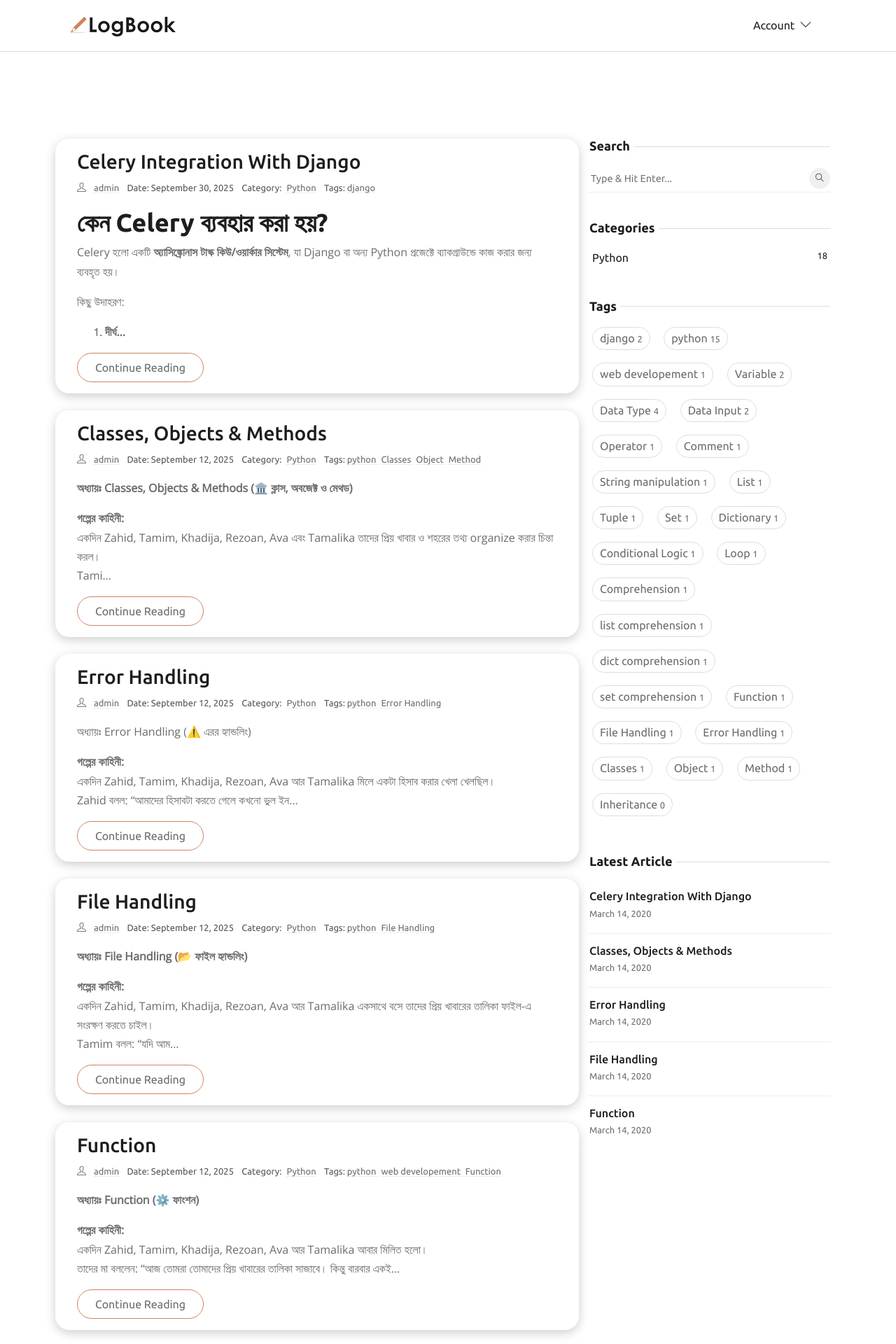
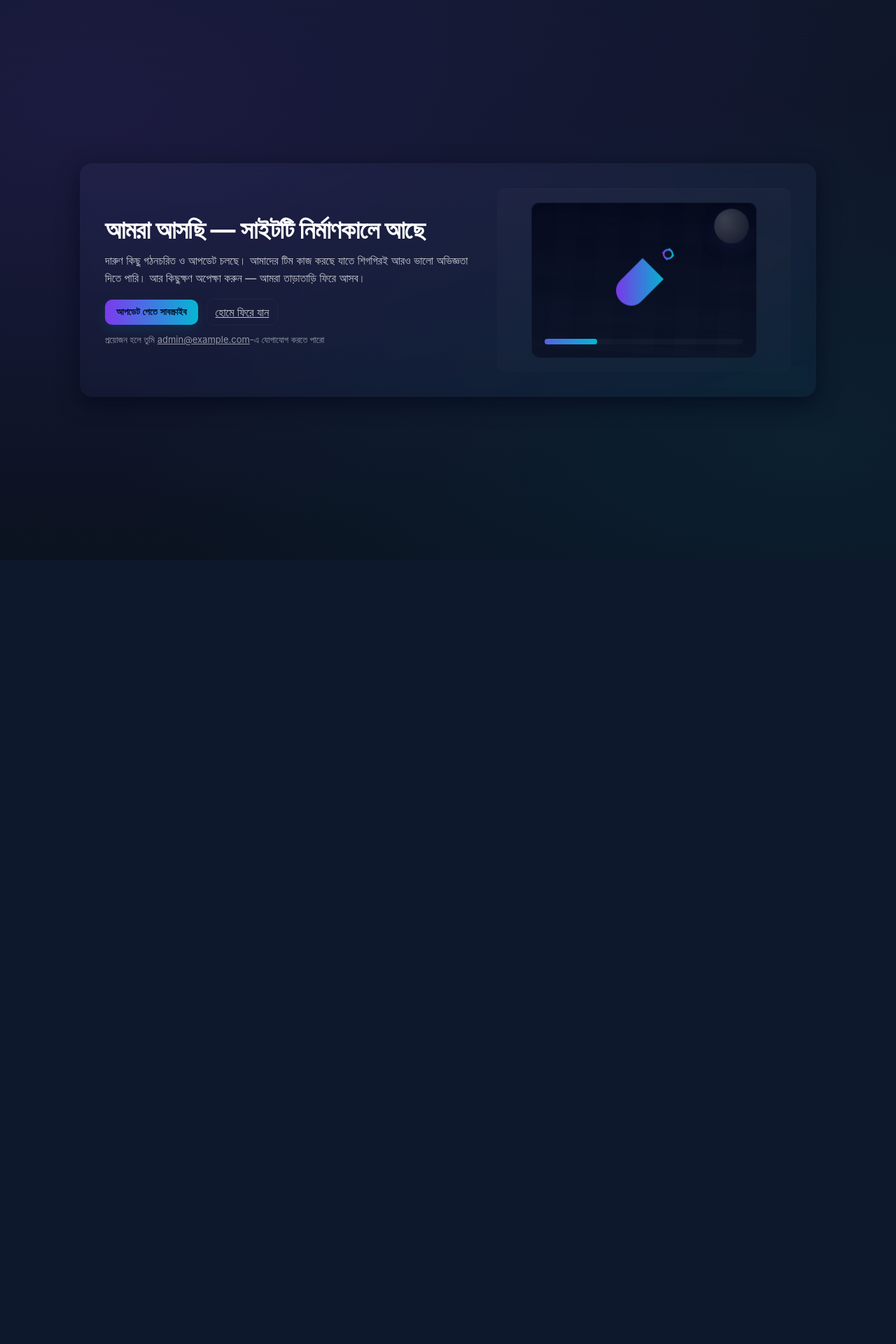
Before and after one commit to zahidhasanmilu/Blog_System---VAID-TECH, a Django app: page / in a window 1280 px wide. Shown: the top 1920 px of the page at 70% size. After the commit the page ends 531 px from the top, so only its background shows below. Run offline with Django 5.2, Linux system fonts and the light colour scheme; data comes from the database, SQL or seed files in the repository; both versions use the stored data as it was after the commit; parts of the project's set-up code (start-up, migrations or seed data) failed here and were passed over; some libraries are stand-ins or nearby versions.

Commit message:
underconstruction site

```diff
--- a/Blog_System/settings.py
+++ b/Blog_System/settings.py
@@ -73,6 +73,9 @@ MIDDLEWARE = [
     'django.contrib.auth.middleware.AuthenticationMiddleware',
     'django.contrib.messages.middleware.MessageMiddleware',
     'django.middleware.clickjacking.XFrameOptionsMiddleware',
+
+    'app_home.middlewares.UnderConstructionMiddleware',  # Custom middleware
+
 ]
 
 ROOT_URLCONF = 'Blog_System.urls'
--- /dev/null
+++ b/app_home/middlewares.py
@@ -0,0 +1,19 @@
+from django.shortcuts import get_object_or_404, redirect,render
+
+
+class UnderConstructionMiddleware:
+    def __init__(self, get_response):
+        self.get_response = get_response
+        # One-time configuration and initialization.
+
+    def __call__(self, request):
+        # Code to be executed for each request before
+        # the view (and later middleware) are called.
+
+        # response = self.get_response(request)
+        response = render(request, 'underConstruction.html')
+
+        # Code to be executed for each request/response after
+        # the view is called.
+
+        return response
--- a/templates/base/sideber.html
+++ b/templates/base/sideber.html
@@ -61,7 +61,7 @@
                         <img loading="lazy" class="mr-3" src="{% static 'images/post/post-2.jpg' %}">
                      </a> -->
          <div class="media-body">
-            <h5 class="h6 mb-0"><a href="">{{blog.title}}</a>
+            <h5 class="h6 mb-0"><a href="{{ blog.get_absolute_url }}">{{blog.title}}</a>
             </h5>
             <small>March 14, 2020</small>
          </div>
--- /dev/null
+++ b/templates/underConstruction.html
@@ -0,0 +1,218 @@
+<!doctype html>
+<html lang="bn">
+<head>
+  <meta charset="utf-8" />
+  <meta name="viewport" content="width=device-width, initial-scale=1" />
+  <title>Site Under Construction</title>
+  <style>
+    :root{
+      --bg1: #0f172a; /* dark navy */
+      --bg2: #0b1220; /* deeper */
+      --accent1: #7c3aed; /* purple */
+      --accent2: #06b6d4; /* cyan */
+      --muted: rgba(255,255,255,0.75);
+      --glass: rgba(255,255,255,0.04);
+    }
+    html,body{height:100%;}
+    body{
+      margin:0;
+      font-family: Inter, ui-sans-serif, system-ui, -apple-system, 'Segoe UI', Roboto, 'Helvetica Neue', Arial;
+      background: radial-gradient(1200px 600px at 10% 20%, rgba(124,58,237,0.12), transparent),
+                  radial-gradient(1000px 500px at 90% 80%, rgba(6,182,212,0.08), transparent),
+                  linear-gradient(180deg,var(--bg1), var(--bg2));
+      color: white;
+      -webkit-font-smoothing:antialiased;
+      display:flex;
+      align-items:center;
+      justify-content:center;
+      padding:24px;
+      box-sizing:border-box;
+    }
+
+    .card{
+      width:100%;
+      max-width:980px;
+      background: linear-gradient(180deg, rgba(255,255,255,0.03), rgba(255,255,255,0.02));
+      border-radius:18px;
+      padding:36px;
+      box-shadow: 0 10px 30px rgba(2,6,23,0.6);
+      backdrop-filter: blur(6px) saturate(120%);
+      display:grid;
+      grid-template-columns: 1fr 420px;
+      gap:28px;
+      align-items:center;
+    }
+
+    .left h1{
+      margin:0 0 10px 0;
+      font-size:36px;
+      letter-spacing: -0.02em;
+    }
+    .left p{
+      margin:0 0 18px 0;
+      color:var(--muted);
+      line-height:1.55;
+    }
+
+    .actions{
+      display:flex;
+      gap:12px;
+      align-items:center;
+      flex-wrap:wrap;
+    }
+    .btn{
+      padding:10px 16px;
+      border-radius:10px;
+      font-weight:600;
+      cursor:pointer;
+      border: none;
+      background: linear-gradient(90deg,var(--accent1), var(--accent2));
+      color: #021026;
+      box-shadow: 0 8px 18px rgba(6,182,212,0.12);
+    }
+    .link-ghost{
+      background:transparent;
+      color:var(--muted);
+      border-radius:10px;
+      padding:8px 12px;
+      border:1px solid rgba(255,255,255,0.04);
+    }
+
+    /* Animated device / gears */
+    .scene{
+      display:flex;
+      align-items:center;
+      justify-content:center;
+      padding:20px;
+      border-radius:12px;
+      background: linear-gradient(180deg, rgba(255,255,255,0.02), rgba(255,255,255,0.01));
+      box-shadow: inset 0 1px 0 rgba(255,255,255,0.02);
+    }
+
+    .device{
+      width:320px;
+      height:220px;
+      border-radius:12px;
+      position:relative;
+      overflow:hidden;
+      background: linear-gradient(180deg, rgba(2,6,23,0.85), rgba(8,12,30,0.65));
+      border: 1px solid rgba(255,255,255,0.04);
+      display:flex;
+      align-items:center;
+      justify-content:center;
+    }
+
+    /* floating grid */
+    .grid{
+      position:absolute;
+      inset:0;
+      background-image: linear-gradient(transparent 50%, rgba(255,255,255,0.02) 50%), linear-gradient(90deg, transparent 50%, rgba(255,255,255,0.02) 50%);
+      background-size: 60px 60px, 60px 60px;
+      opacity:0.6;
+      transform-origin:center;
+      animation: floatGrid 10s linear infinite;
+      mix-blend-mode:overlay;
+      pointer-events:none;
+    }
+    @keyframes floatGrid{
+      0%{transform: rotate(0deg) translateY(0px)}
+      50%{transform: rotate(6deg) translateY(-8px)}
+      100%{transform: rotate(0deg) translateY(0px)}
+    }
+
+    .lamp{
+      position:absolute;
+      top:10px;
+      right:12px;
+      width:46px;height:46px;
+      border-radius:50%;
+      background: radial-gradient(circle at 30% 30%, rgba(255,255,255,0.22), rgba(255,255,255,0.04));
+      box-shadow: 0 8px 30px rgba(124,58,237,0.08);
+      animation: pulse 2.8s infinite;
+    }
+    @keyframes pulse{0%{transform:scale(1)}50%{transform:scale(1.08)}100%{transform:scale(1)}}
+
+    .icon-wrap{
+      width:160px;height:120px;display:flex;align-items:center;justify-content:center;z-index:2;
+      transform-origin:center;
+      animation: bob 4s ease-in-out infinite;
+    }
+    @keyframes bob{0%{transform:translateY(0)}50%{transform:translateY(-9px)}100%{transform:translateY(0)}}
+
+    .progress{
+      position:absolute;left:18px;bottom:18px;right:18px;height:8px;border-radius:999px;background:rgba(255,255,255,0.03);overflow:hidden;
+    }
+    .progress > span{
+      display:block;height:100%;width:40%;background:linear-gradient(90deg,var(--accent1),var(--accent2));
+      border-radius:999px;animation: slide 3.2s cubic-bezier(.2,.8,.2,1) infinite;
+    }
+    @keyframes slide{0%{transform:translateX(-120%)}100%{transform:translateX(220%)}}
+
+    /* small footer text */
+    .meta{font-size:13px;color:rgba(255,255,255,0.55);margin-top:12px}
+
+    /* responsive */
+    @media (max-width:900px){
+      .card{grid-template-columns:1fr; padding:28px;}
+      .device{width:100%;height:200px}
+    }
+
+  </style>
+</head>
+<body>
+  <div class="card" role="main" aria-labelledby="uc-title">
+    <div class="left">
+      <h1 id="uc-title">আমরা আসছি — সাইটটি নির্মাণকালে আছে</h1>
+      <p>দারুণ কিছু গঠনচরিত ও আপডেট চলছে। আমাদের টিম কাজ করছে যাতে শিগগিরই আরও ভালো অভিজ্ঞতা দিতে পারি। আর কিছুক্ষণ অপেক্ষা করুন — আমরা তাড়াতাড়ি ফিরে আসব।</p>
+
+      <div class="actions">
+        <button class="btn" onclick="notify()">আপডেট পেতে সাবস্ক্রাইব</button>
+        <a class="link-ghost" href="/">হোমে ফিরে যান</a>
+      </div>
+
+      <div class="meta">প্রয়োজন হলে তুমি <a href="mailto:zahidhasan.miluu@gmail.com" style="color:inherit; text-decoration:underline;">admin@example.com</a>-এ যোগাযোগ করতে পারো</div>
+    </div>
+
+    <div class="scene" aria-hidden="true">
+      <div class="device" role="img" aria-label="Under construction illustration">
+        <div class="grid"></div>
+        <div class="lamp"></div>
+        <div class="icon-wrap">
+          <!-- stylized wrench + gear SVG -->
+          <svg width="140" height="100" viewBox="0 0 140 100" fill="none" xmlns="http://www.w3.org/2000/svg">
+            <defs>
+              <linearGradient id="g1" x1="0" x2="1">
+                <stop offset="0" stop-color="#7c3aed" />
+                <stop offset="1" stop-color="#06b6d4" />
+              </linearGradient>
+            </defs>
+            <g transform="translate(10,6)">
+              <path d="M26 52c-4 4-6 9-6 14 0 12 10 22 22 22 5 0 10-2 14-6l32-32-30-30L26 52z" fill="url(#g1)" opacity="0.98" />
+              <g transform="translate(88,8) scale(.8)">
+                <circle cx="8" cy="8" r="8" fill="#0b1220" stroke="url(#g1)" stroke-width="3" />
+                <g transform="translate(8,8)">
+                  <path d="M-10-2 L-6-6 M2-10 L6-6 M10 2 L6 6 M-2 10 L-6 6" stroke="url(#g1)" stroke-width="2" stroke-linecap="round"/>
+                </g>
+              </g>
+            </g>
+          </svg>
+        </div>
+
+        <div class="progress" aria-hidden="true"><span></span></div>
+      </div>
+    </div>
+  </div>
+
+  <script>
+    function notify(){
+      // Simple interaction to show microcopy — replace with real modal or subscription logic
+      const original = event?.target;
+      if(original){
+        original.disabled = true;
+        original.textContent = 'ধন্যবাদ — পরবর্তী আপডেট পাবেন';
+        setTimeout(()=>{ original.disabled = false; original.textContent = 'আপডেট পেতে সাবস্ক্রাইব'; }, 3000);
+      }
+    }
+  </script>
+</body>
+</html>
```
Also changed, not shown: db.sqlite3.
